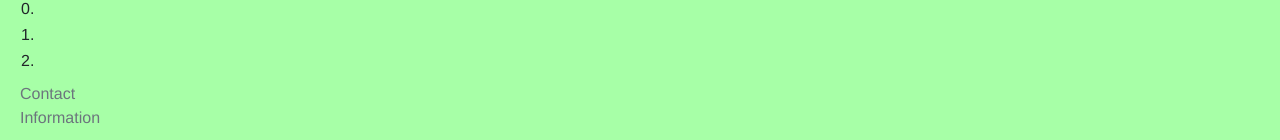
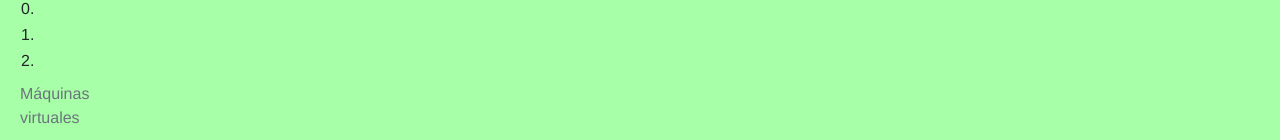
Before and after one commit to guzanaz/M6_Virtualio, a Vue app in the folder virtualio-v1/: page /Dashboard in a window 1280 px wide. Shown: the part 660-800 px from the top of the page. Built offline with nearby package versions, Linux system fonts and the light colour scheme.

Commit message:
Update UserVMsTable.vue

```diff
--- a/virtualio-v1/src/components/UserVMsTable.vue
+++ b/virtualio-v1/src/components/UserVMsTable.vue
@@ -3,7 +3,7 @@
     <h4>Aquí va una tabla con las vm de un usuario</h4>
     <table>
       <caption>
-        Contact Information
+        Máquinas virtuales
       </caption>
       <tr>
         <td>0.</td>
```
